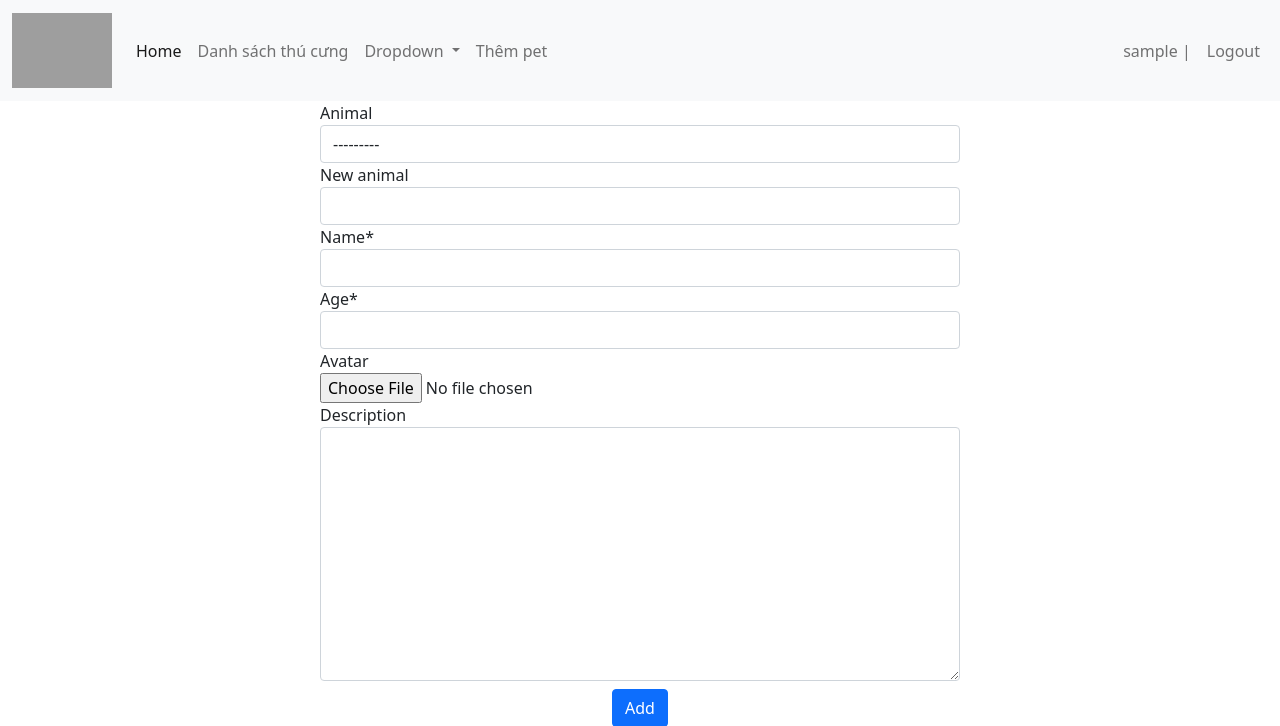
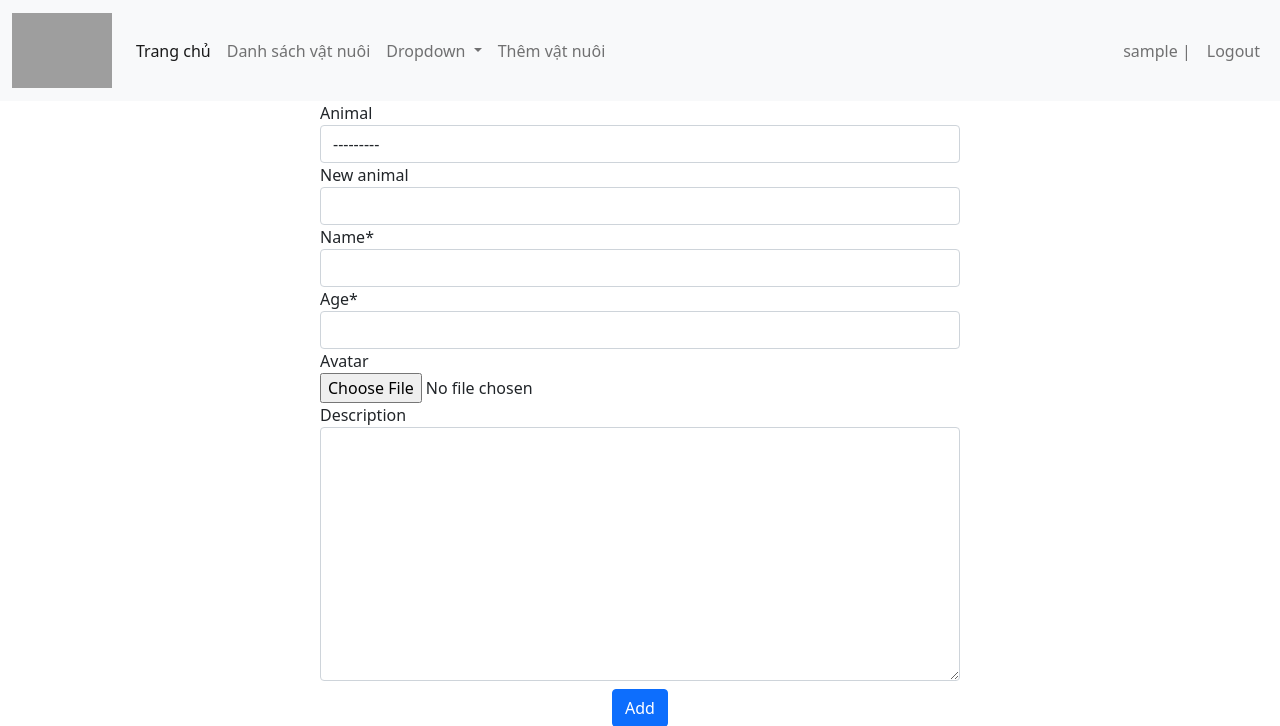
Before and after one commit to TuNguyen1111/pet_adoption, a Django app: page /add_pet/ in a window 1280 px wide. Shown: the top 726 px of the page. Run offline with Django 4.2, Linux system fonts and the light colour scheme; the visitor is signed in with stand-in values (Sample User, id 1); data that the repository does not hold is empty; some libraries are stand-ins or nearby versions; grey boxes are pictures that could not be loaded.

Commit message:
update navbar content

```diff
--- a/templates/common/nav-bar.html
+++ b/templates/common/nav-bar.html
@@ -9,10 +9,10 @@
       <div class="collapse navbar-collapse" id="navbarSupportedContent">
         <ul class="navbar-nav me-auto mb-2 mb-lg-0">
           <li class="nav-item">
-            <a class="nav-link active" aria-current="page" href="#">Home</a>
+            <a class="nav-link active" aria-current="page" href="#">Trang chủ</a>
           </li>
           <li class="nav-item">
-            <a class="nav-link" href="{% url 'pet_list' %}">Danh sách thú cưng</a>
+            <a class="nav-link" href="{% url 'pet_list' %}">Danh sách vật nuôi</a>
           </li>
           <li class="nav-item dropdown">
             <a class="nav-link dropdown-toggle" href="#" id="navbarDropdown" role="button" data-bs-toggle="dropdown" aria-expanded="false">
@@ -26,7 +26,7 @@
             </ul>
           </li>
           <li class="nav-item">
-            <a class="nav-link" href="{% url 'add_pet' %}">Thêm pet</a>
+            <a class="nav-link" href="{% url 'add_pet' %}">Thêm vật nuôi</a>
           </li>
         </ul>
         <div>
```
